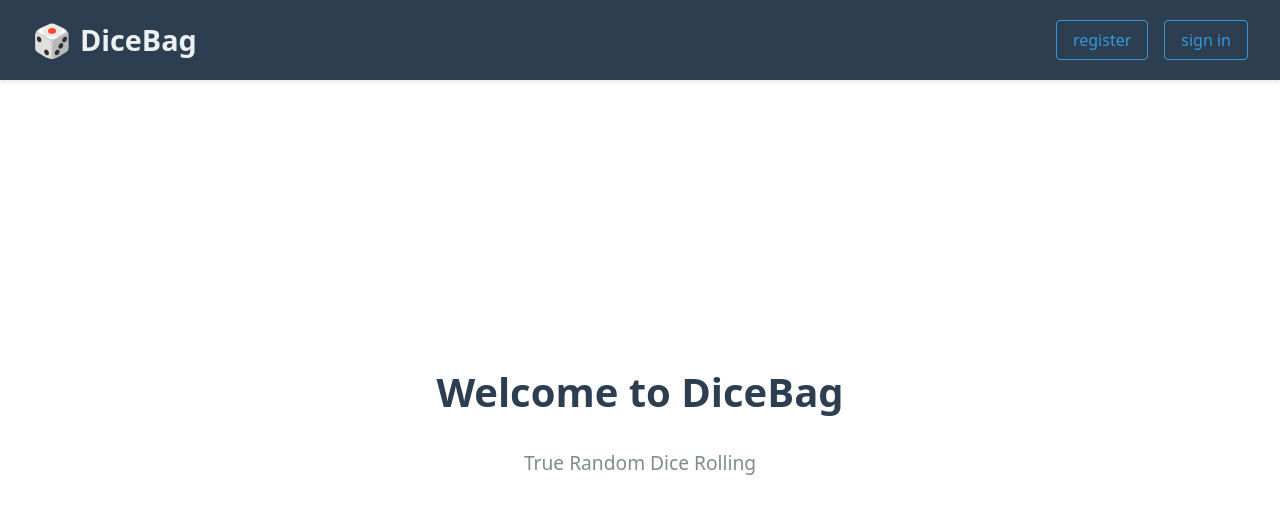
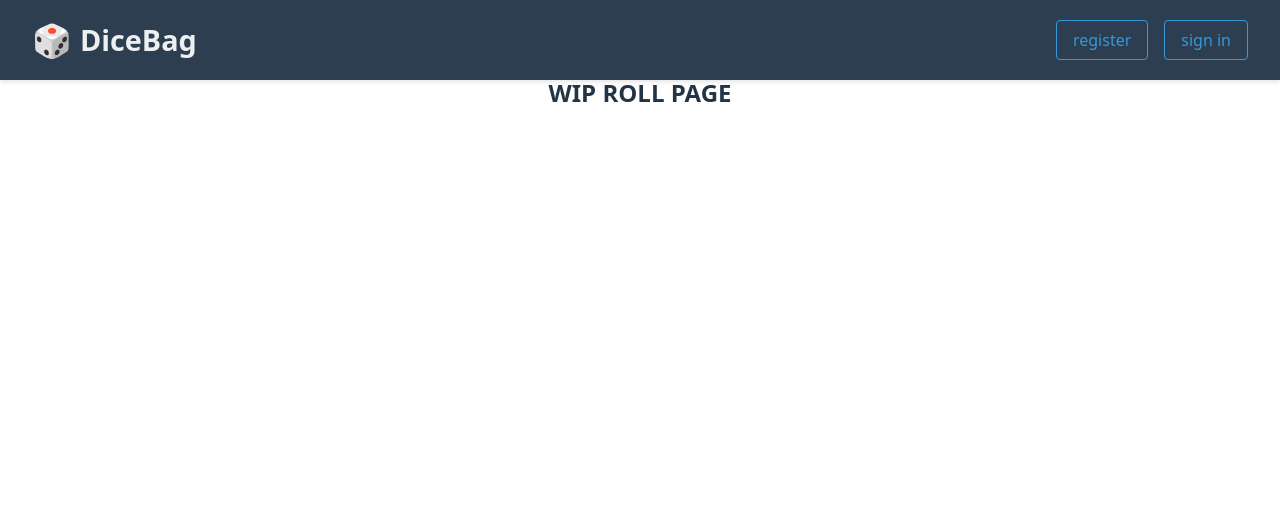
Before and after one commit to ExpiredSunshine/DiceBagFrontEnd, a React (Vite) app: page /roller in a window 1280 px wide. Shown: the top 514 px of the page. Built offline with nearby package versions, Linux system fonts and the light colour scheme.

Commit message:
create roller route

```diff
--- a/src/App.jsx
+++ b/src/App.jsx
@@ -1,7 +1,7 @@
 import './App.css';
 import { Routes, Route } from 'react-router-dom';
 import Header from './components/Header/Header';
-import Home from './routes/Home/Home';
+import Main from './components/Main/Main';
 import Roller from './components/Roller/Roller';
 
 function App() {
@@ -9,7 +9,7 @@ function App() {
     <div className="App">
       <Header />
       <Routes>
-        <Route path="/" element={<Home />} />
+        <Route path="/" element={<Main />} />
         <Route path="/roller" element={<Roller />} />
       </Routes>
     </div>
--- a/src/components/Roller/Roller.jsx
+++ b/src/components/Roller/Roller.jsx
@@ -1,9 +1,7 @@
-import Main from '../Main/Main';
-
 function Roller() {
   return (
     <div className="roller">
-      <Main />
+      <h2>WIP ROLL PAGE</h2>
     </div>
   );
 }
--- a/src/routes/Home/Home.jsx
+++ /dev/null
@@ -1,11 +0,0 @@
-import Main from '../../components/Main/Main';
-
-function Home() {
-  return (
-    <div className="home">
-      <Main />
-    </div>
-  );
-}
-
-export default Home;
```
